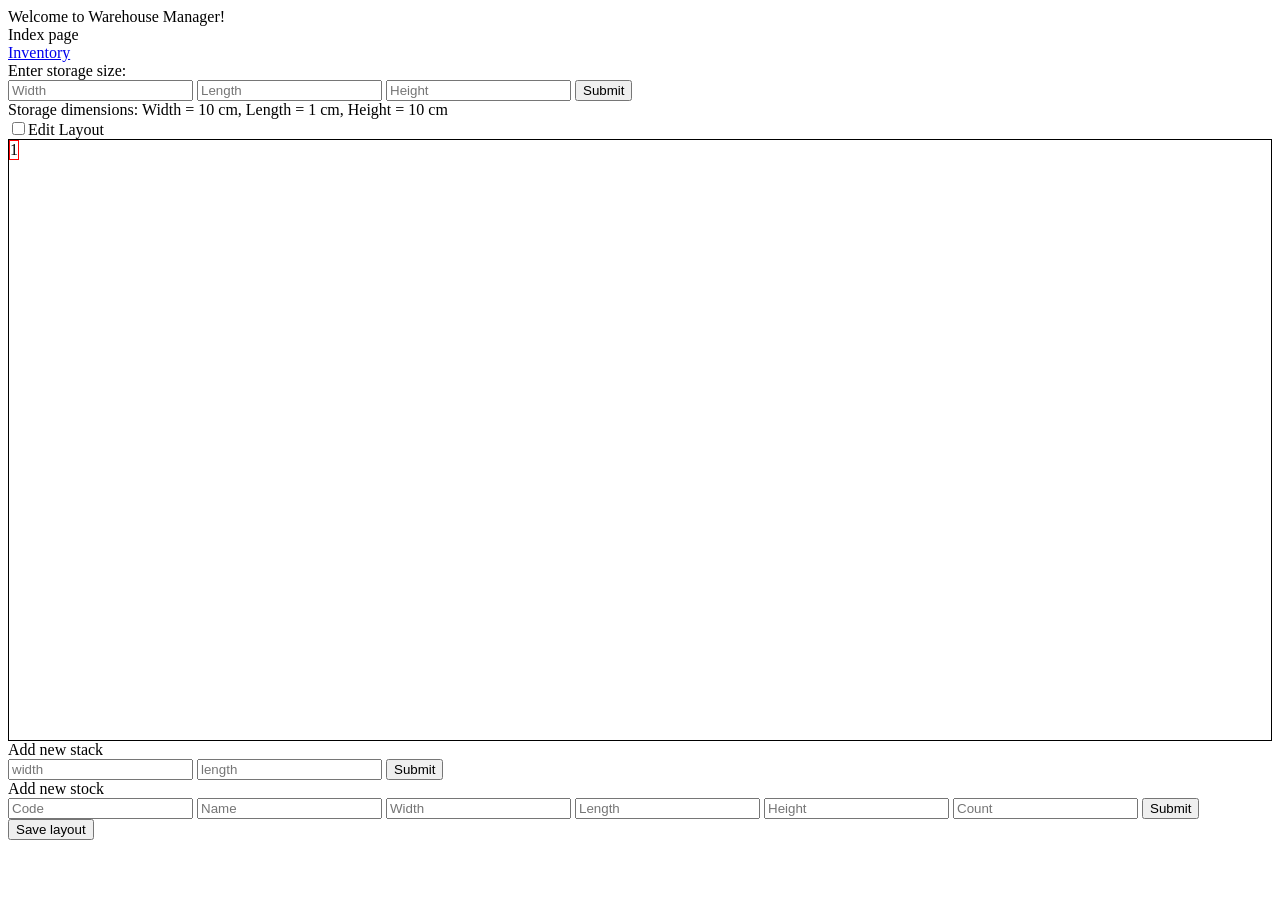
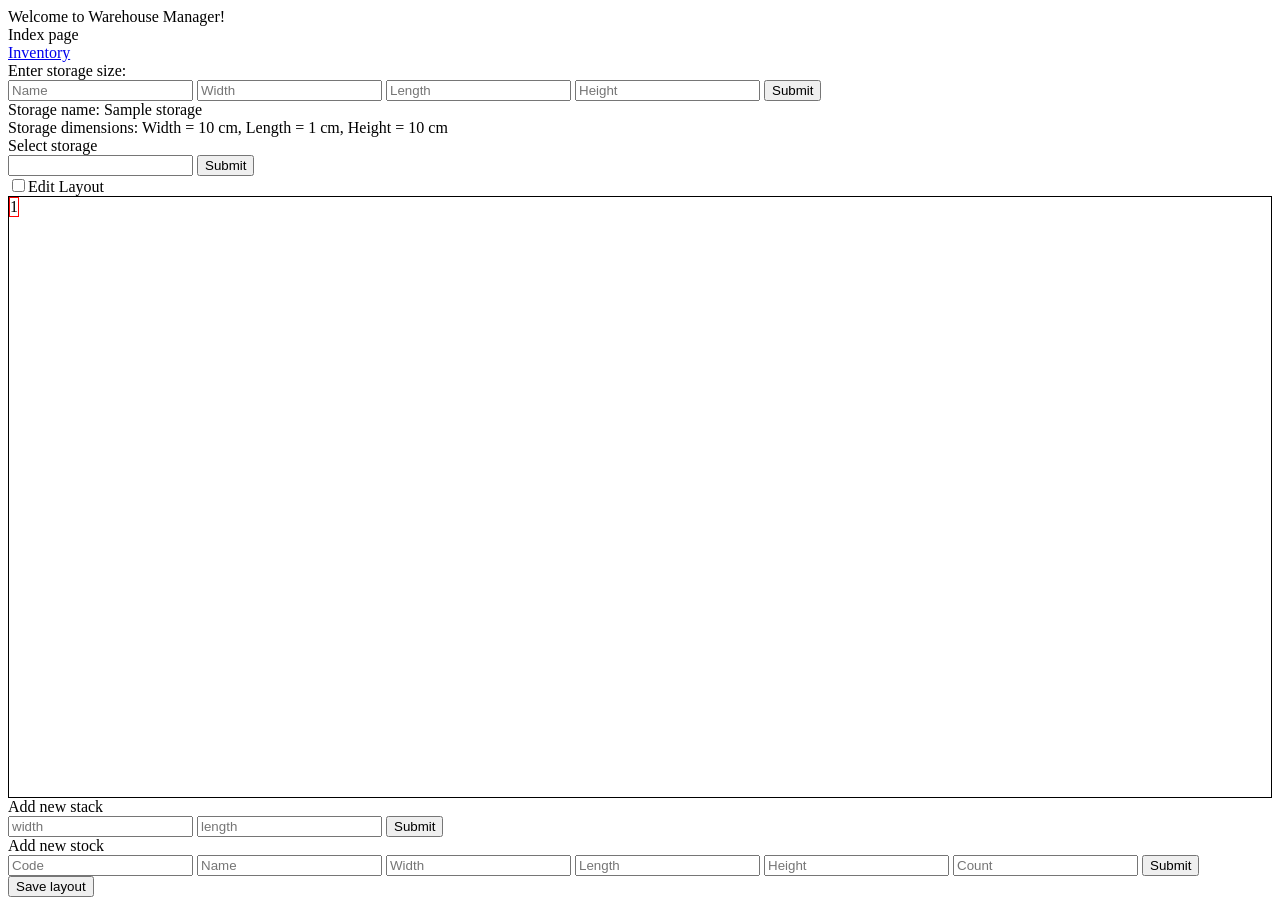
Before and after one commit to TKowal88/Final, a Flask app: template templates/index.html in a window 1280 px wide. Before the commit the page ends 840 px from the top, so only its background shows below. Run offline with Flask 2, Linux system fonts and the light colour scheme; the template is opened without the code that fills it: most values are stand-ins (such as "Sample title", 1, 10 or a date in 2020); some libraries are stand-ins or nearby versions.

Commit message:
stack updating and storage changing functionality

```diff
--- a/app.py
+++ b/app.py
@@ -9,18 +9,28 @@ db = SQL("sqlite:///warehouse.db")
 
 app.secret_key = "secret key"
 
+
 @app.route("/", methods=["GET", "POST"])
 def index():
     if request.method == "GET":
+
         stacks = db.execute("SELECT * FROM stacks ORDER BY id")
-        storage = db.execute("SELECT * FROM storage WHERE rowid=1")
+        storages = db.execute("SELECT * FROM storage")
+        if session["storageName"] == "":
+            session["storageName"] = storages[0]["name"]
+
+
+        else:
+            storage = db.execute("SELECT * FROM storage WHERE name = ?", session["storageName"])
+        stock = db.execute("SELECT * FROM stock ")
+
         widthpercentage = []
         lengthpercentage = []
         for item in stacks:
             widthpercentage.append(round(item["stackwidth"] / (storage[0]["length"] / 100)))
             lengthpercentage.append(round(item["stacklength"] / (storage[0]["width"] / 100)))
         # emptyspaces = int((100 // lengthpercentage) * (100 // widthpercentage) - len(inventory))
-        return render_template("index.html", stacks=stacks, lengthpercentage=lengthpercentage, widthpercentage=widthpercentage, storage=storage)
+        return render_template("index.html", stacks=stacks, stock=stock, lengthpercentage=lengthpercentage, widthpercentage=widthpercentage, storages=storages, storage=storage)
     else:
 
         stackwidth = request.form.get("stackwidth")
@@ -37,6 +47,11 @@ def saveStorage():
     session["storageHeight"] = storageSize["height"]
     return "ok"
 
+@app.route("/selectstorage", methods=["POST"])
+def selectStorage():
+    session["storageName"] = request.form.get("storagename")
+    return redirect("/")
+
 @app.route("/saved", methods=["POST"])
 def coordinates():
     data = request.get_json()
@@ -48,10 +63,11 @@ def coordinates():
 
 @app.route("/addStorage", methods=["POST"])
 def addStorage():
+    name = request.form.get("storageName")
     width = request.form.get("storageWidth")
     length = request.form.get("storageLength")
     height = request.form.get("storageHeight")
-    db.execute("UPDATE storage SET width = ?, length = ?, height = ? WHERE rowid = 1", width, length, height)
+    db.execute("INSERT INTO storage VALUES (?, ?, ?, ?)", name, width, length, height)
     return redirect("/")
 
 @app.route("/removestack", methods=["POST"])
@@ -75,12 +91,28 @@ def addStock():
     boxwidth = request.form.get("boxwidth")
     boxlength = request.form.get("boxlength")
     boxheight = request.form.get("boxheight")
-    boxcount = request.form.get("boxcount")
-    db.execute("INSERT INTO stock (code, name, boxlength, boxwidth, boxheight) VALUES (?, ?, ?, ?, ?)", code, name, boxlength, boxwidth, boxheight)
+    boxcount = int(request.form.get("boxcount"))
+    for i in range(0, boxcount):
+        db.execute("INSERT INTO stock (code, name, boxlength, boxwidth, boxheight) VALUES (?, ?, ?, ?, ?)", code, name, boxlength, boxwidth, boxheight)
     return redirect("/")
 
 
 @app.route("/stock")
 def inventory():
     inventory = db.execute("SELECT * FROM stock ORDER BY stock_id")
-    return render_template("inventory.html", inventory=inventory)
+    stacks = db.execute("SELECT * FROM stacks ORDER BY id")
+    return render_template("inventory.html", inventory=inventory, stacks=stacks)
+
+@app.route("/updatestacks", methods=["POST"])
+def updatestacks():
+    stock = db.execute("SELECT * FROM stock ORDER BY stock_id")
+    update = []
+    for item in stock:
+        pair = {}
+        pair[item["stock_id"]] = (request.form.get(str(item["stock_id"])))
+        print(pair)
+        if pair[item["stock_id"]] != '':
+            db.execute("UPDATE stock SET stack_id = ? WHERE stock_id = ?", pair[item["stock_id"]], item["stock_id"])
+
+
+    return redirect("/stock")
--- a/static/styles.css
+++ b/static/styles.css
@@ -32,7 +32,16 @@ body {
     display: none;
 }
 
-.stackview {
-    border: 1px solid black;
+.stackwrap {
+    position: absolute;
+    bottom: 0;
+    width: 100%;
+    height: 50vh;
+    overflow:scroll;
 
 }
+
+.stackview {
+    border: 1px solid green;
+    height: 45px;
+}
--- a/templates/index.html
+++ b/templates/index.html
@@ -5,12 +5,20 @@ Index page <br>
 <a href="/stock">Inventory</a> <br>
 Enter storage size:
 <form action="/addStorage" method="POST" name="storageSize" id="storageSize">
+    <input type="text" id="storageName" name="storageName" placeholder="Name">
     <input type="number" id="storageWidth" name="storageWidth" placeholder="Width">
     <input type="number" id="storageLength" name="storageLength" placeholder="Length">
     <input type="number" id="storageHeight" name="storageHeight" placeholder="Height">
     <input type="submit" id="storageSubmit">
 </form>
-<div> Storage dimensions: Width = {{ storage[0].width }} cm, Length = {{ storage[0].length }} cm, Height = {{ storage[0].height }} cm</div>
+<div> Storage name: {{ storage[0].name }} <br>Storage dimensions: Width = {{ storage[0].width }} cm, Length = {{ storage[0].length }} cm, Height = {{ storage[0].height }} cm</div>
+<div> Select storage <form action="/selectstorage" method="post"><input list="storagename" name="storagename">
+    <datalist name="storagename" id="storagename">
+        {% for storage in storages %}
+        <option value="{{ storage.name }}">
+        </option>
+        {% endfor %}
+    </datalist> <input type="submit"></form></div>
 <input type="checkbox" id="editLayout" name="editLayout"><label for="editLayout">Edit Layout</label>
 <div class="storage">
 
@@ -24,8 +32,14 @@ Enter storage size:
             <form action="/rotatestack" method="post"><input type="text" style="display:none" value="{{ stacks[i].id }}" name="id"> <input type="submit" name="rotatestack" value="Rotate Stack">
 
             </form>
-            <div class="stackview">
-                HELLO
+            <div class="stackwrap">
+                {% for item in stock|reverse %}
+                {% if item.stack_id == stacks[i].id %}
+                <div class="stackview">
+                    {{ item.name }} {{ item.stock_id }}
+                </div>
+                {% endif %}
+                {% endfor %}
             </div>
         </div>
     </div>
```
Also changed, not shown: templates/inventory.html (+16 -1 lines), warehouse.db.
